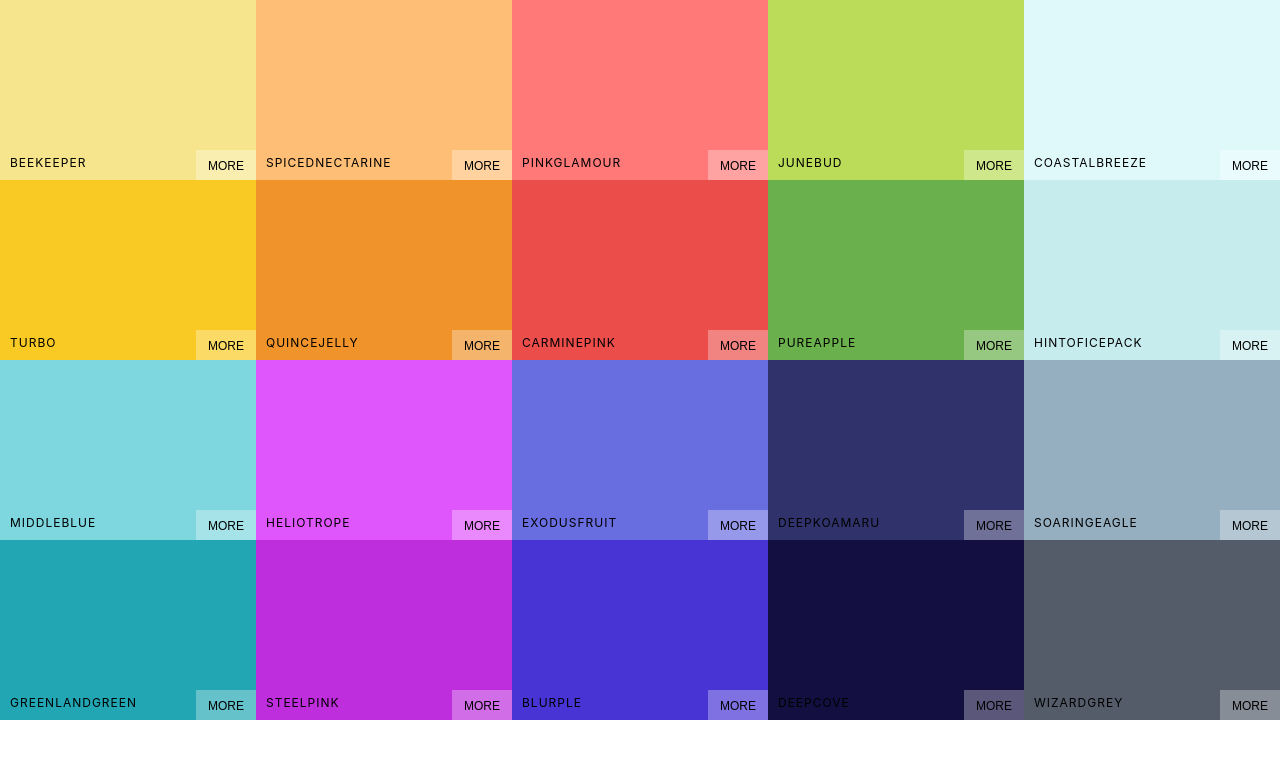
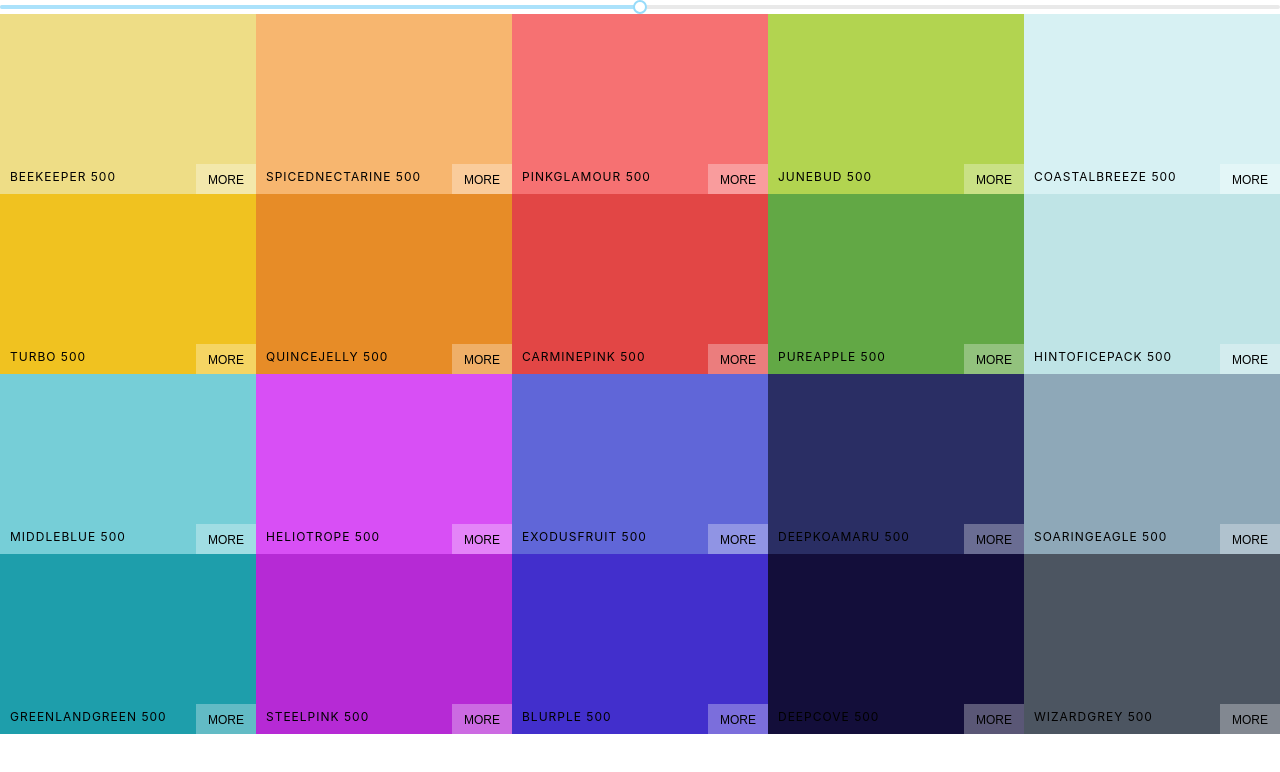
Before and after one commit to AkankshaArun/Colors_Picker, a React (Create React App) app: page / in a window 1280 px wide. Shown: the top 772 px of the page. Built offline with nearby package versions, Linux system fonts and the light colour scheme.

Commit message:
Add unstyled color slider

```diff
--- a/package.json
+++ b/package.json
@@ -4,6 +4,7 @@
   "private": true,
   "dependencies": {
     "chroma-js": "^2.0.4",
+    "rc-slider": "^8.6.13",
     "react": "^16.8.6",
     "react-copy-to-clipboard": "^5.0.1",
     "react-dom": "^16.8.6",
--- a/src/App.js
+++ b/src/App.js
@@ -1,11 +1,12 @@
 import React from 'react';
 import Palette from './Palette';
 import seedColors from './seedColors';
+import { generatePalette } from "./colorHelpers";
 
 function App() {
   return (
     <div>
-      <Palette {...seedColors[4]}/>
+      <Palette palette={generatePalette(seedColors[4])}/>
     </div>
   );
 }
--- a/src/Palette.js
+++ b/src/Palette.js
@@ -1,14 +1,32 @@
 import React,{Component} from 'react';
 import ColorBox from './ColorBox';
 import './Palette.css';
+import Slider from 'rc-slider';
+import 'rc-slider/assets/index.css';
 
 class Palette extends Component{
+    constructor(props){
+        super(props);
+        this.state = {level: 500};
+        this.changeLevel = this.changeLevel.bind(this);
+    }
+    changeLevel(level) {
+        this.setState({ level });
+      }
     render(){
-        const colorBoxes = this.props.colors.map(color => (
-            <ColorBox background={color.color} name={color.name}/>
+        const {colors} = this.props.palette;
+        const {level} = this.state;
+        const colorBoxes = colors[level].map(color => (
+            <ColorBox background={color.hex} name={color.name}/>
             ));
         return(
             <div className='Palette'>
+                <Slider
+                defaultValue={level}
+                min={100}
+                max={900}
+                step={100}
+                onAfterChange={this.changeLevel}/>
                 {/* navbar */}
                 <div className='Palette-colors'>
                     {colorBoxes}
```
Also changed, not shown: 1 other file (tests, documents, lock files or other folders).
